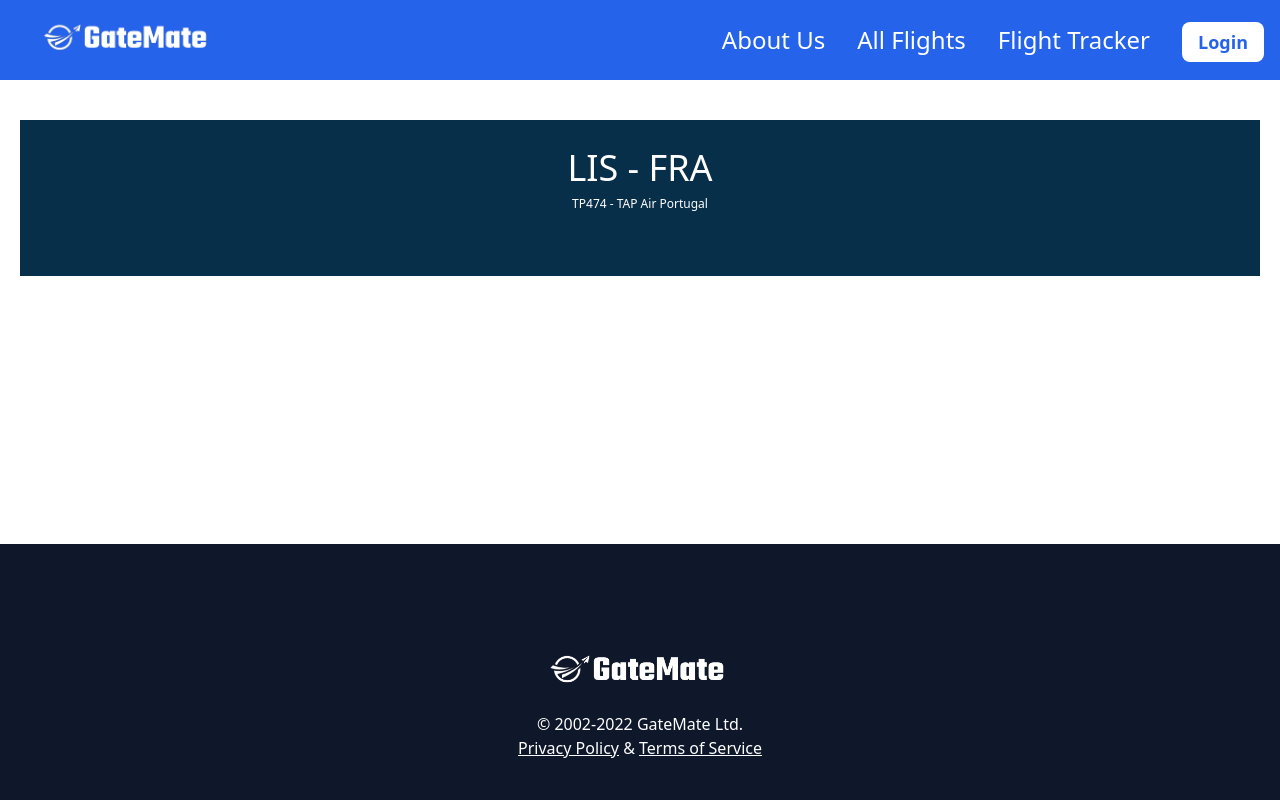
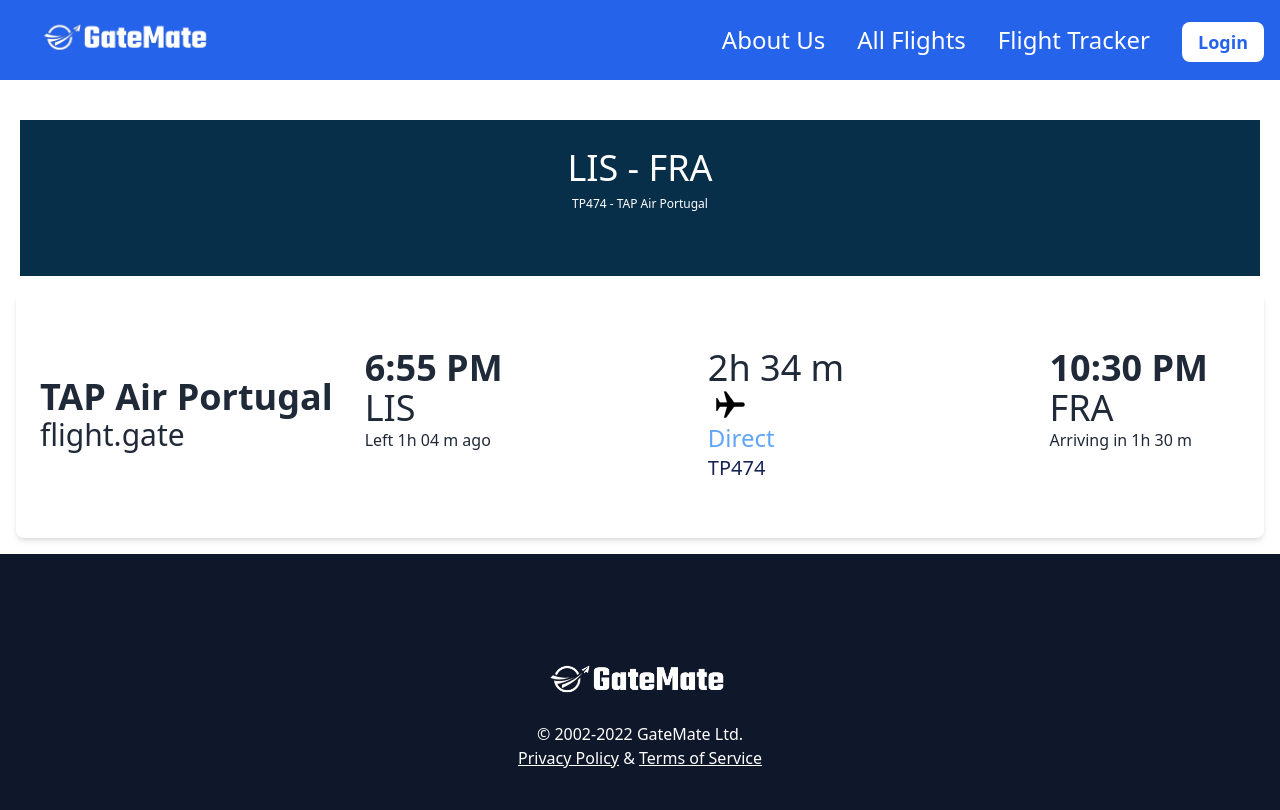
Before and after one commit to DuarteCruz31/GateMate, a React (Vite) app in the folder GateMate/webapp/frontend/: page /allflights/1 in a window 1280 px wide. Built offline with nearby package versions, Linux system fonts and the light colour scheme.

Commit message:
prototype

```diff
--- /dev/null
+++ b/GateMate/webapp/frontend/src/components/FlightInfo.jsx
@@ -0,0 +1,39 @@
+import React from "react";
+import plane from "../assets/plane.png";
+import arrow from "../assets/arrow.png";
+
+function FlightInfo({ flight }) {
+  return (
+      <div className="bg-white rounded-lg shadow-md p-6 m-4 flex flex-row items-center justify-between">
+          {/* <figure><img src="/images/stock/photo-1635805737707-575885ab0820.jpg" alt="Movie" /></figure> */}
+          <div>
+            <p className="font-bold text-4xl">{flight.airline}</p>
+            <p className="font text-3xl">flight.gate</p>
+          </div>
+          <div className="card-body flex flex-row justify-between">
+              <div>
+                  <p className="font-bold text-4xl">6:55 PM</p>
+                  <p className="font text-4xl">{flight.origin}</p>
+                  <p className="font text-md">Left 1h 04 m ago</p>
+              </div>
+              <div>
+                    <p className="font text-4xl">2h 34 m</p>
+                    <div>
+                        <img src={plane} alt="Plane" />
+                    </div>
+
+                    <p className="font text-blue-400 text-2xl">Direct</p>
+                    <p className="font text-blue-950 text-xl">{flight.flightCode}</p>
+              </div>
+              <div>
+                  <p className="font-bold text-4xl">10:30 PM</p>
+                  <p className="font text-4xl">{flight.destination}</p>
+                  <p className="font text-md">Arriving in 1h 30 m</p>
+              </div>
+          </div>
+      </div>
+
+  );
+}
+
+export default FlightInfo;
--- a/GateMate/webapp/frontend/src/pages/Flight.jsx
+++ b/GateMate/webapp/frontend/src/pages/Flight.jsx
@@ -3,6 +3,7 @@ import { useParams } from "react-router-dom";
 import Navbar from "../components/Navbar";
 import Footer from "../components/Footer";
 import useFetch from "../hooks/useFetch";
+import FlightInfo from "../components/FlightInfo";
 
 function Flight() {
   const { id } = useParams();
@@ -60,6 +61,9 @@ function Flight() {
               <div>
                 {/* {flight && <InfoFlightCard flight={flight}></InfoFlightCard>} */}
               </div>
+              <div>
+                <FlightInfo flight={flight} />
+              </div>
             </div>
           )}
         </div>
```
